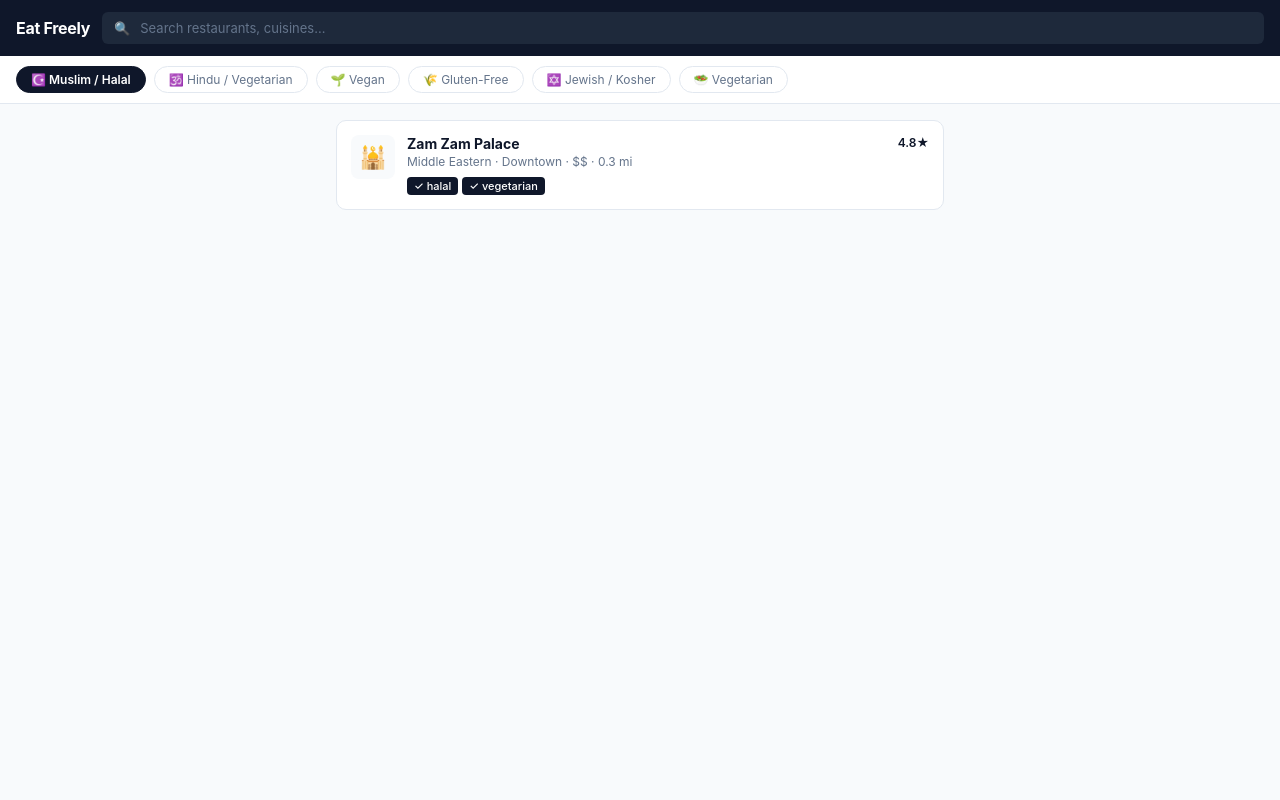
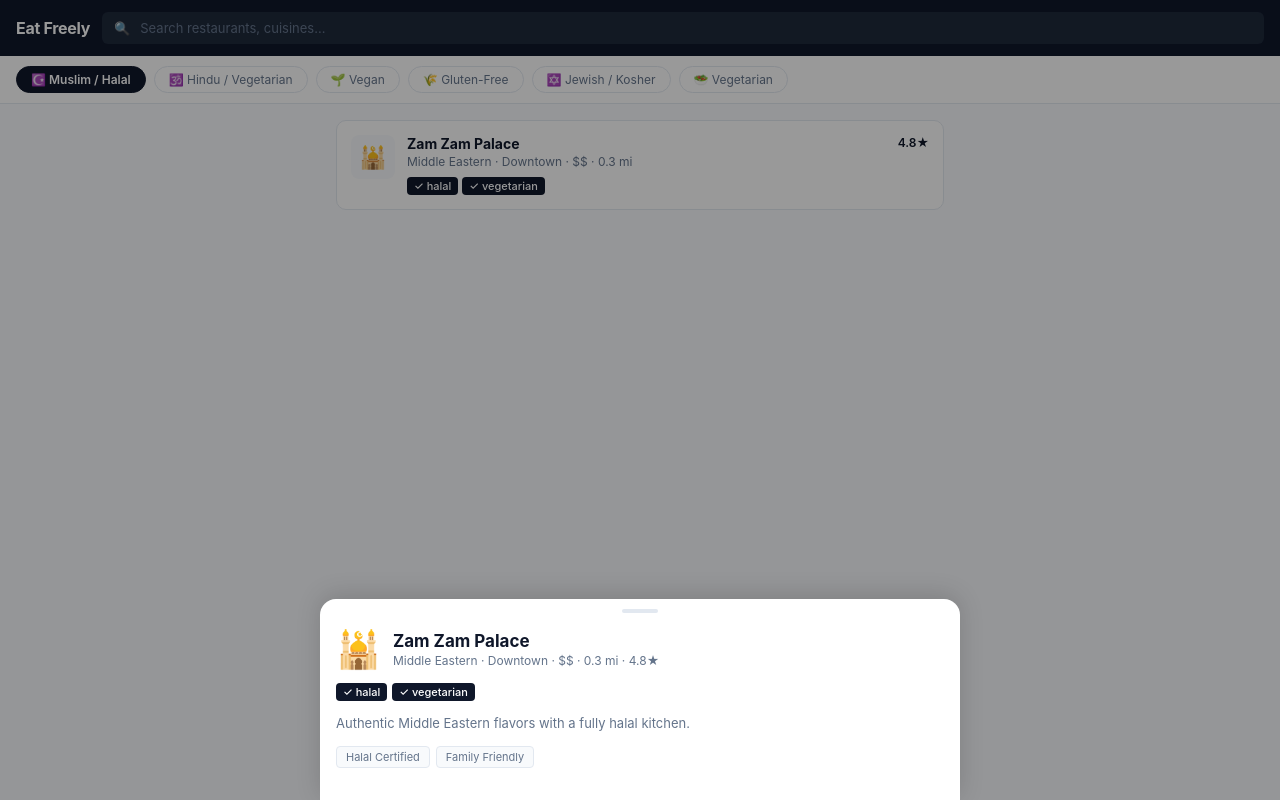
Before and after one commit to redditfreenaveed/eat-freely, a React (Vite) app: page / in a window 1280 px wide. Both pictures are taken after a click on the element 640 px from the left and 165 px from the top of the page. Built offline with nearby package versions, Linux system fonts and the light colour scheme; the HTML template or start-up script is replaced by a standard one.

Commit message:
feat: implement DetailDrawer slide-up sheet

```diff
--- /dev/null
+++ b/src/components/DetailDrawer/DetailDrawer.jsx
@@ -0,0 +1,42 @@
+import TagBadge from '../TagBadge/TagBadge';
+
+export default function DetailDrawer({ restaurant, activeProfile, onClose }) {
+  if (!restaurant) return null;
+
+  const matchedTags = activeProfile
+    ? restaurant.tags.filter((t) => activeProfile.compatibleTags.includes(t))
+    : [];
+
+  return (
+    <>
+      <div className="drawer-backdrop" onClick={onClose} />
+      <div className="drawer">
+        <div className="drawer__handle-bar">
+          <div className="drawer__handle" />
+        </div>
+        <div className="drawer__content">
+          <div className="drawer__hero">
+            <span className="drawer__icon">{restaurant.image}</span>
+            <div>
+              <div className="drawer__name">{restaurant.name}</div>
+              <div className="drawer__meta">
+                {restaurant.cuisine} · {restaurant.location} · {restaurant.priceRange} · {restaurant.distance} · {restaurant.rating}★
+              </div>
+            </div>
+          </div>
+          <div className="drawer__tags">
+            {restaurant.tags.map((tag) => (
+              <TagBadge key={tag} tag={tag} matched={matchedTags.includes(tag)} />
+            ))}
+          </div>
+          <p className="drawer__description">{restaurant.description}</p>
+          <div className="drawer__highlights">
+            {restaurant.highlights.map((h) => (
+              <span key={h} className="drawer__highlight">{h}</span>
+            ))}
+          </div>
+        </div>
+      </div>
+    </>
+  );
+}
--- a/src/pages/Home/Home.jsx
+++ b/src/pages/Home/Home.jsx
@@ -2,6 +2,7 @@ import { useState } from 'react';
 import Header from '../../components/Header/Header';
 import DietaryProfileSelector from '../../components/DietaryProfileSelector/DietaryProfileSelector';
 import RestaurantCard from '../../components/RestaurantCard/RestaurantCard';
+import DetailDrawer from '../../components/DetailDrawer/DetailDrawer';
 import { getProfileById } from '../../utils/dietaryProfiles';
 
 const SAMPLE = {
@@ -21,6 +22,7 @@ const SAMPLE = {
 export default function Home() {
   const [q, setQ] = useState('');
   const [selectedId, setSelectedId] = useState('muslim');
+  const [selectedRestaurant, setSelectedRestaurant] = useState(null);
   const toggle = (id) => setSelectedId((prev) => (prev === id ? null : id));
   const activeProfile = selectedId ? getProfileById(selectedId) : null;
   return (
@@ -31,9 +33,14 @@ export default function Home() {
         <RestaurantCard
           restaurant={SAMPLE}
           activeProfile={activeProfile}
-          onClick={() => alert('card clicked')}
+          onClick={() => setSelectedRestaurant(SAMPLE)}
         />
       </div>
+      <DetailDrawer
+        restaurant={selectedRestaurant}
+        activeProfile={activeProfile}
+        onClose={() => setSelectedRestaurant(null)}
+      />
     </>
   );
 }
```
